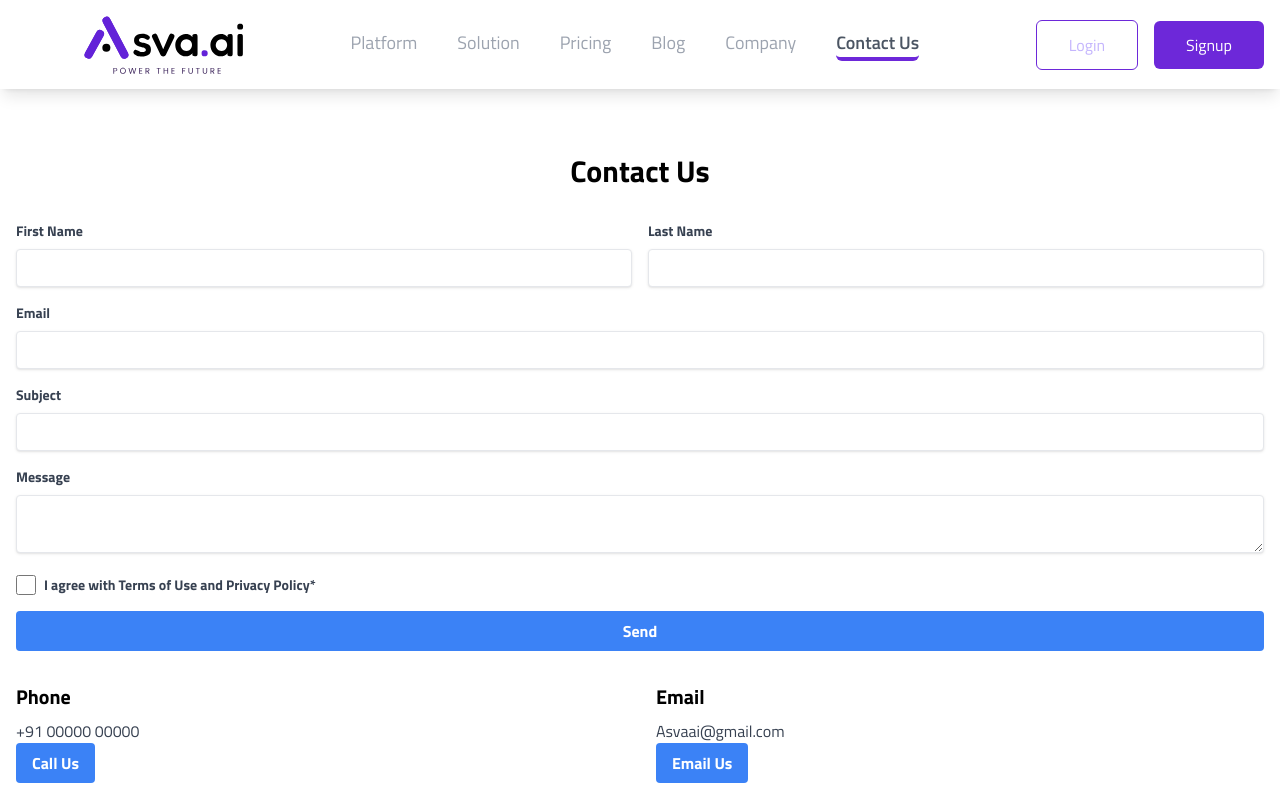
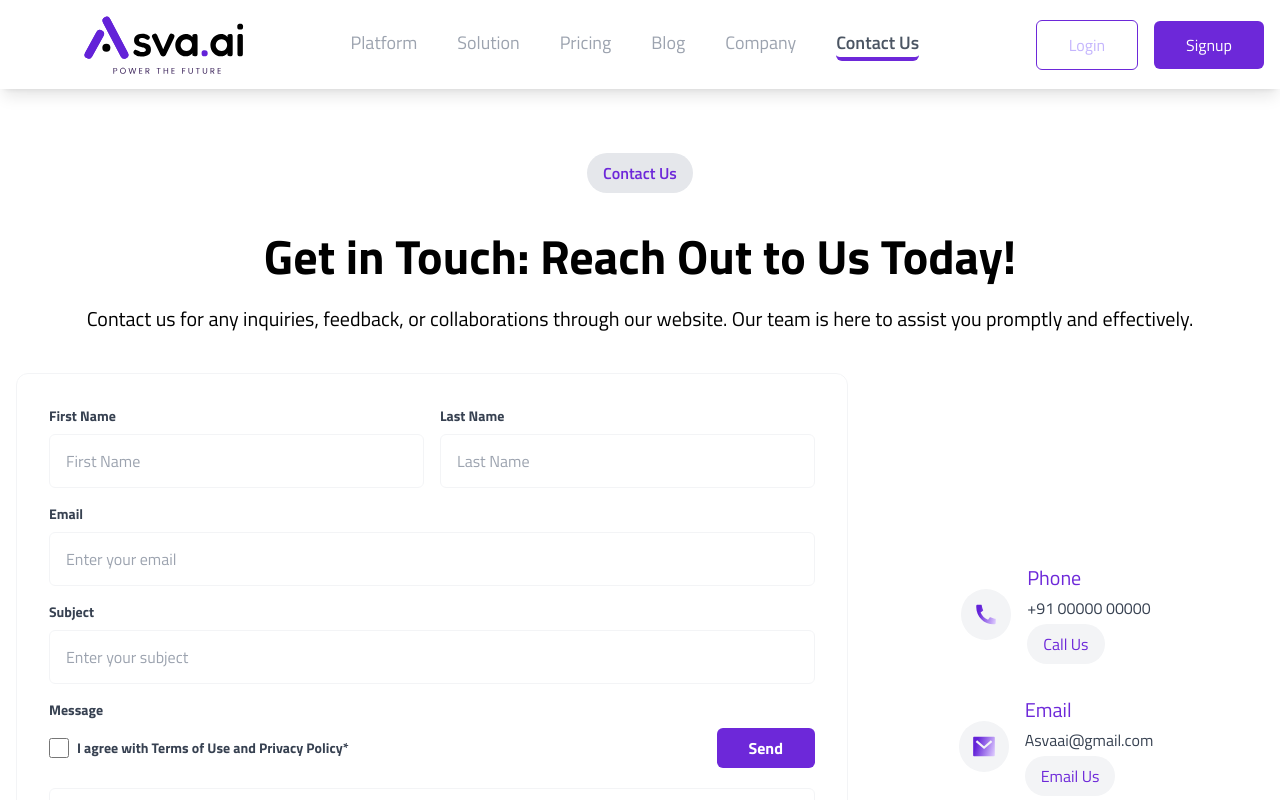
Before and after one commit to Devagyam-199/ASVA, a React (Vite) app: page /#/contact_us in a window 1280 px wide. Built offline with nearby package versions, Linux system fonts and the light colour scheme.

Commit message:
Add files via upload

```diff
--- a/package.json
+++ b/package.json
@@ -13,6 +13,7 @@
   "dependencies": {
     "@lottiefiles/react-lottie-player": "^3.5.4",
     "@tabler/icons-react": "^3.5.0",
+    "axios": "^1.7.2",
     "chart.js": "^4.4.3",
     "lottie-react": "^2.4.0",
     "lottie-web": "^5.12.2",
--- a/src/component/Blog.jsx
+++ b/src/component/Blog.jsx
@@ -1,9 +1,90 @@
-import React from 'react'
+import { useState } from 'react';
 
-const Blog = () => {
+const Blog=()=> {
+  const [searchTerm, setSearchTerm] = useState('');
+
+  const blogPosts = [
+    {
+      author: 'Phoenix Baker',
+      date: '19 Jan 2022',
+      title: 'Optimize Page for ATS',
+      description: 'Linear helps streamline software projects, sprints, tasks, and bug tracking. Here\'s how to get...',
+    },
+    {
+      author: 'Olivia Rhye',
+      date: '20 Jan 2022',
+      title: 'How do you test and optimize your presentations?',
+      description: 'How do you create compelling presentations that wow your colleagues and impress your managers?',
+    },
+    {
+      author: 'Lana Steiner',
+      date: '18 Jan 2022',
+      title: 'Optimize Page for ATS',
+      description: 'The rise of RESTful APIs has been met by a rise in tools for creating, testing, and managing.',
+    },
+  ];
+
+  const filteredPosts = searchTerm
+    ? blogPosts.filter((post) =>
+        post.title.toLowerCase().includes(searchTerm.toLowerCase())
+      )
+    : blogPosts;
+
   return (
-    <div>Blog</div>
-  )
+    <div className="container mx-auto p-4">
+      <h1 className="text-3xl font-bold mb-4">Blog Topics</h1>
+      <div className="flex items-center mb-4">
+        <input
+          type="text"
+          className="border rounded-md px-3 py-2 focus:outline-none focus:ring focus:ring-blue-300"
+          placeholder="Search posts..."
+          value={searchTerm}
+          onChange={(e) => setSearchTerm(e.target.value)}
+        />
+        <svg
+          className="h-5 w-5 ml-2 cursor-pointer"
+          fill="none"
+          viewBox="0 0 24 24"
+          stroke="currentColor"
+        >
+          <path
+            strokeLinecap="round"
+            strokeLinejoin="round"
+            strokeWidth={2}
+            d="M21 21l-6-6m2-5a7 7 0 11-14 0 7 7 0 0114 0z"
+          />
+        </svg>
+      </div>
+      <div className="grid grid-cols-1 md:grid-cols-2 lg:grid-cols-3 gap-4">
+        <div className="border rounded-md p-4 shadow-md">
+          <h2 className="text-lg font-bold mb-2">All Blog Posts</h2>
+          <ul>
+            <li>LLM* (Large language Models)</li>
+            <li>Open-source</li>
+            <li>Tutorials</li>
+            <li>Company</li>
+            <li>Thought Leadership</li>
+            <li>Customers</li>
+          </ul>
+        </div>
+        {filteredPosts.map((post, index) => (
+          <div key={index} className="border rounded-md p-4 shadow-md">
+            <div className="text-sm text-gray-500 mb-2">
+              {post.author} · {post.date}
+            </div>
+            <h2 className="text-lg font-bold mb-2">{post.title}</h2>
+            <p>{post.description}</p>
+            <a
+              href="#"
+              className="text-blue-500 hover:underline"
+            >
+              Read More
+            </a>
+          </div>
+        ))}
+      </div>
+    </div>
+  );
 }
 
-export default Blog
+export default Blog;
--- a/src/component/Contact_Us.jsx
+++ b/src/component/Contact_Us.jsx
@@ -11,16 +11,18 @@ function Contact() {
 
   const handleSubmit = (event) => {
     event.preventDefault();
+    if (!firstName || !lastName || !email || !subject || !message) {
+      setError('Please fill in all fields');
+      return;
+    }
+
     if (!isAgreed) {
       setError('Please agree to the terms of use and privacy policy');
       return;
     }
-    if (!firstName ||!lastName ||!email ||!subject ||!message) {
-      setError('Please fill in all fields');
-      return;
-    }
+
     // Here you would normally send the form data to your backend server.
-    // For this example, we'll just log the data to the console and show an alert.
+    // For this particular site, we'll just log the data to the console and show an alert.
     console.log({
       firstName,
       lastName,
@@ -28,7 +30,7 @@ function Contact() {
       subject,
       message,
     });
-    alert('Form submitted successfully!');
+    alert('Your request has been submitted successfully!');
     // Reset the form
     setFirstName('');
     setLastName('');
@@ -41,8 +43,19 @@ function Contact() {
 
   return (
     <div className="container mx-auto px-4 py-16">
-      <h1 className="text-3xl font-bold text-center mb-8">Contact Us</h1>
-      <form onSubmit={handleSubmit} className="flex flex-col gap-4">
+      <div className='flex justify-center items-center mb-10 font-semibold'>
+        <button className='text-violet-700 select-none cursor-default px-4 py-2 rounded-full bg-gray-200'>
+          Contact Us
+        </button>
+      </div>
+      <h1 className="text-5xl font-bold text-center mb-6">
+        Get in Touch: Reach Out to Us Today!
+      </h1>
+      <p className="text-center text-xl mx-7text-gray-500 mb-10">
+        Contact us for any inquiries, feedback, or collaborations through our website. Our team is here to assist you promptly and effectively.
+      </p>
+      <div className='flex md:flex-row md:justify-between flex-col items-center'>
+        <form onSubmit={handleSubmit} className="flex flex-col md:w-2/3 border border-gray-100 p-8 rounded-xl gap-4">
           <div className="grid grid-cols-2 gap-4">
             <div>
               <label htmlFor="firstName" className="block text-gray-700 text-sm font-bold mb-2">
@@ -51,7 +64,8 @@ function Contact() {
               <input
                 type="text"
                 id="firstName"
-              className="shadow appearance-none border rounded w-full py-2 px-3 text-gray-700 leading-tight focus:outline-none focus:shadow-outline"
+                placeholder='First Name'
+                className=" appearance-none border rounded-md border-gray-100 w-full py-4 px-4 text-gray-700 leading-tight focus:outline-none focus:shadow-outline"
                 value={firstName}
                 onChange={(e) => setFirstName(e.target.value)}
               />
@@ -63,7 +77,8 @@ id="firstName"
               <input
                 type="text"
                 id="lastName"
-              className="shadow appearance-none border rounded w-full py-2 px-3 text-gray-700 leading-tight focus:outline-none focus:shadow-outline"
+                placeholder='Last Name'
+                className=" appearance-none border rounded-md border-gray-100 w-full py-4 px-4 text-gray-700 leading-tight focus:outline-none focus:shadow-outline"
                 value={lastName}
                 onChange={(e) => setLastName(e.target.value)}
               />
@@ -76,7 +91,8 @@ id="firstName"
             <input
               type="email"
               id="email"
-            className="shadow appearance-none border rounded w-full py-2 px-3 text-gray-700 leading-tight focus:outline-none focus:shadow-outline"
+              placeholder='Enter your email'
+              className=" appearance-none border rounded-md border-gray-100 w-full py-4 px-4 text-gray-700 leading-tight focus:outline-none focus:shadow-outlinee"
               value={email}
               onChange={(e) => setEmail(e.target.value)}
             />
@@ -88,7 +104,8 @@ id="firstName"
             <input
               type="text"
               id="subject"
-            className="shadow appearance-none border rounded w-full py-2 px-3 text-gray-700 leading-tight focus:outline-none focus:shadow-outline"
+              placeholder='Enter your subject'
+              className=" appearance-none border rounded-md border-gray-100 w-full py-4 px-4 text-gray-700 leading-tight focus:outline-none focus:shadow-outline"
               value={subject}
               onChange={(e) => setSubject(e.target.value)}
             />
@@ -97,14 +114,8 @@ id="firstName"
             <label htmlFor="message" className="block text-gray-700 text-sm font-bold mb-2">
               Message
             </label>
-          <textarea
-            id="message"
-            className="shadow appearance-none border rounded w-full py-2 px-3 text-gray-700 leading-tight focus:outline-none focus:shadow-outline"
-            value={message}
-            onChange={(e) => setMessage(e.target.value)}
-          />
-        </div>
-        <div className="flex items-center">
+            <div className="flex items-center justify-between mb-5">
+              <div className='flex items-center'>
                 <input
                   type="checkbox"
                   id="agree"
@@ -121,29 +132,80 @@ id="firstName"
               </div>
               <button
                 type="submit"
-          className="bg-blue-500 hover:bg-blue-700 text-white font-bold py-2 px-4 rounded focus:outline-none focus:shadow-outline"
+                className="bg-violet-700  hover:bg-gradient-to-br from-violet-900 via-violet-600 to-violet-200 text-white font-bold py-2 px-8 rounded-md focus:outline-none focus:shadow-outline transition-all duration-150"
               >
                 Send
               </button>
+            </div>
+            <textarea
+              id="message"
+              placeholder='Enter your message'
+              className=" appearance-none border rounded-md border-gray-100 w-full h-32 py-4 px-4 text-gray-700 leading-tight focus:outline-none focus:shadow-outline"
+              value={message}
+              onChange={(e) => setMessage(e.target.value)}
+            />
+          </div>
         </form>
-      <div className="grid grid-cols-2 gap-8 mt-8">
-        <div>
-          <h2 className="text-xl font-bold mb-2">Phone</h2>
+        <div className="flex flex-col items-center justify-center mx-auto gap-8 mt-8">
+          <div className='flex items-center gap-x-4'>
+            <div className='bg-gray-100 rounded-full px-3 py-3'>
+              <svg width="26" height="27" viewBox="0 0 26 27" fill="none" xmlns="http://www.w3.org/2000/svg">
+                <g clip-path="url(#clip0_1_2820)">
+                  <path d="M22.75 18.2883V22.119C22.7501 22.3933 22.6462 22.6574 22.4592 22.858C22.2722 23.0587 22.0161 23.181 21.7425 23.2002C21.2691 23.2327 20.8823 23.25 20.5833 23.25C11.0099 23.25 3.25 15.4901 3.25 5.91667C3.25 5.61767 3.26625 5.23092 3.29983 4.7575C3.31903 4.4839 3.4413 4.22776 3.64195 4.04078C3.84261 3.85379 4.10672 3.74988 4.381 3.75H8.21167C8.34604 3.74986 8.47567 3.79968 8.57537 3.88977C8.67507 3.97986 8.73773 4.1038 8.75117 4.2375C8.77608 4.48667 8.79883 4.68492 8.8205 4.8355C9.0358 6.338 9.477 7.79932 10.1292 9.16992C10.2321 9.38658 10.1649 9.6455 9.96992 9.78417L7.63208 11.4547C9.06149 14.7853 11.7158 17.4396 15.0464 18.869L16.7148 16.5355C16.7829 16.4402 16.8824 16.3718 16.9959 16.3423C17.1093 16.3128 17.2295 16.324 17.3355 16.3741C18.7059 17.025 20.1669 17.4651 21.6688 17.6795C21.8194 17.7012 22.0177 17.725 22.2647 17.7488C22.3982 17.7625 22.5218 17.8253 22.6117 17.925C22.7016 18.0246 22.7502 18.1541 22.75 18.2883Z" fill="url(#paint0_linear_1_2820)" />
+                </g>
+                <defs>
+                  <linearGradient id="paint0_linear_1_2820" x1="7.90447" y1="3.75" x2="26.4169" y2="8.69244" gradientUnits="userSpaceOnUse">
+                    <stop stop-color="#6322D8" />
+                    <stop offset="1" stop-color="#E0CEFF" />
+                  </linearGradient>
+                  <clipPath id="clip0_1_2820">
+                    <rect width="26" height="26" fill="white" transform="translate(0 0.5)" />
+                  </clipPath>
+                </defs>
+              </svg>
+            </div>
+            <div className='flex flex-col gap-y-1'>
+              <h2 className="text-xl text-violet-700">Phone</h2>
               <p className="text-gray-700">+91 00000 00000</p>
+              <a href="tel:+91 00000 00000">
                 <button
-            className="bg-blue-500 hover:bg-blue-700 text-white font-bold py-2 px-4 rounded focus:outline-none focus:shadow-outline"
+                  className="bg-gray-100 text-violet-700 hover:bg-gradient-to-br from-violet-900 via-violet-600 to-violet-200 hover:text-white py-2 px-4 rounded-full focus:outline-none focus:shadow-outline transition-all duration-150"
                 >
                   Call Us
                 </button>
+              </a>
             </div>
-        <div>
-          <h2 className="text-xl font-bold mb-2">Email</h2>
+          </div>
+          <div className='flex items-center gap-x-4'>
+            <div className='bg-gray-100 rounded-full px-3 py-3'>
+              <svg width="26" height="27" viewBox="0 0 26 27" fill="none" xmlns="http://www.w3.org/2000/svg">
+                <g clip-path="url(#clip0_1_2832)">
+                  <path d="M3.25033 3.75H22.7503C23.0376 3.75 23.3132 3.86414 23.5164 4.0673C23.7195 4.27047 23.8337 4.54602 23.8337 4.83333V22.1667C23.8337 22.454 23.7195 22.7295 23.5164 22.9327C23.3132 23.1359 23.0376 23.25 22.7503 23.25H3.25033C2.96301 23.25 2.68746 23.1359 2.48429 22.9327C2.28113 22.7295 2.16699 22.454 2.16699 22.1667V4.83333C2.16699 4.54602 2.28113 4.27047 2.48429 4.0673C2.68746 3.86414 2.96301 3.75 3.25033 3.75ZM13.0653 13.1566L6.11899 7.25783L4.71608 8.90883L13.0794 16.0101L21.2922 8.90342L19.8752 7.26433L13.0653 13.1566Z" fill="url(#paint0_linear_1_2832)" />
+                </g>
+                <defs>
+                  <linearGradient id="paint0_linear_1_2832" x1="7.33834" y1="3.75" x2="27.5906" y2="9.75739" gradientUnits="userSpaceOnUse">
+                    <stop stop-color="#6322D8" />
+                    <stop offset="1" stop-color="#E0CEFF" />
+                  </linearGradient>
+                  <clipPath id="clip0_1_2832">
+                    <rect width="26" height="26" fill="white" transform="translate(0 0.5)" />
+                  </clipPath>
+                </defs>
+              </svg>
+
+            </div>
+            <div className='flex flex-col gap-y-1'>
+              <h2 className="text-xl text-violet-700">Email</h2>
               <p className="text-gray-700">Asvaai@gmail.com</p>
+              <a href="mailto:Asvaai@gmail.com">
                 <button
-            className="bg-blue-500 hover:bg-blue-700 text-white font-bold py-2 px-4 rounded focus:outline-none focus:shadow-outline"
+                  className="bg-gray-100 text-violet-700 hover:bg-gradient-to-br from-violet-900 via-violet-600 to-violet-200 hover:text-white py-2 px-4 rounded-full focus:outline-none focus:shadow-outline transition-all duration-150"
                 >
                   Email Us
                 </button>
+              </a>
+            </div>
+          </div>
         </div>
       </div>
     </div>
```
Also changed, not shown: 1 other file (tests, documents, lock files or other folders). Lines whose indentation alone changed are shown as unchanged.
